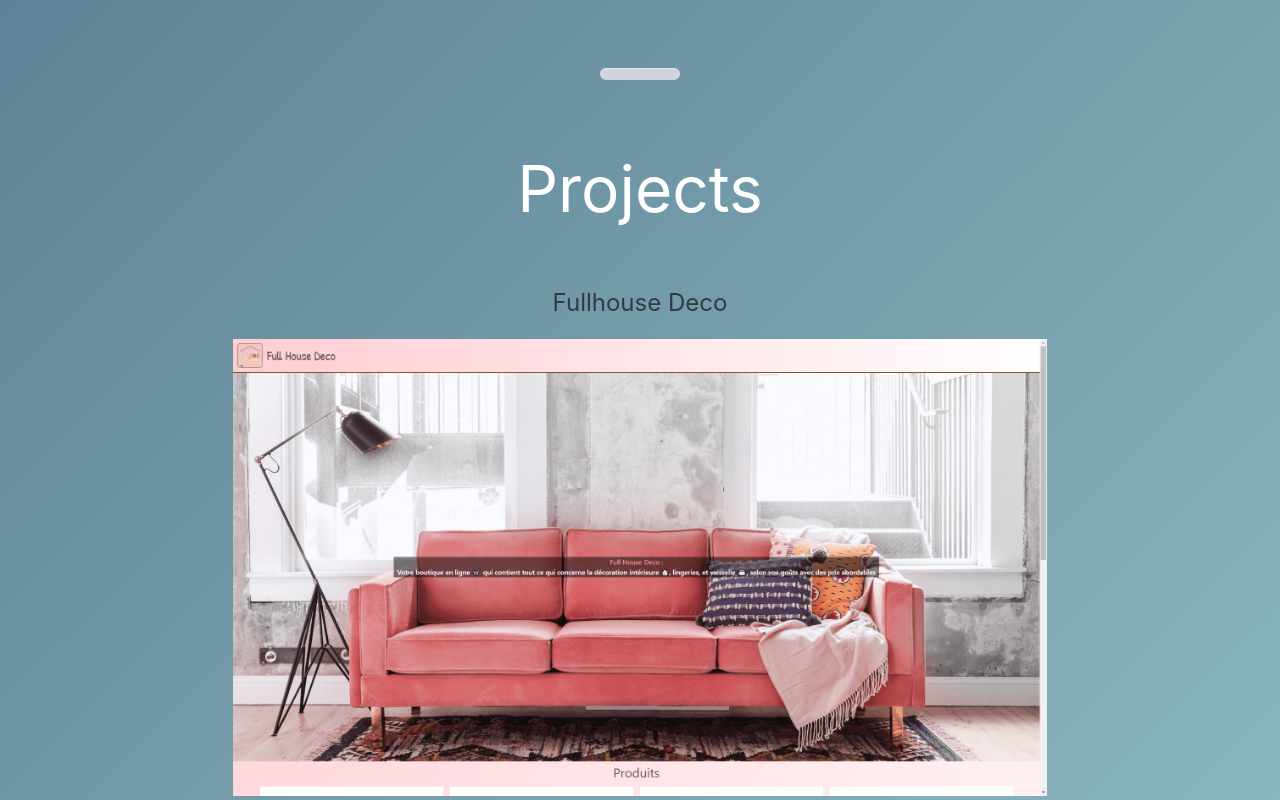
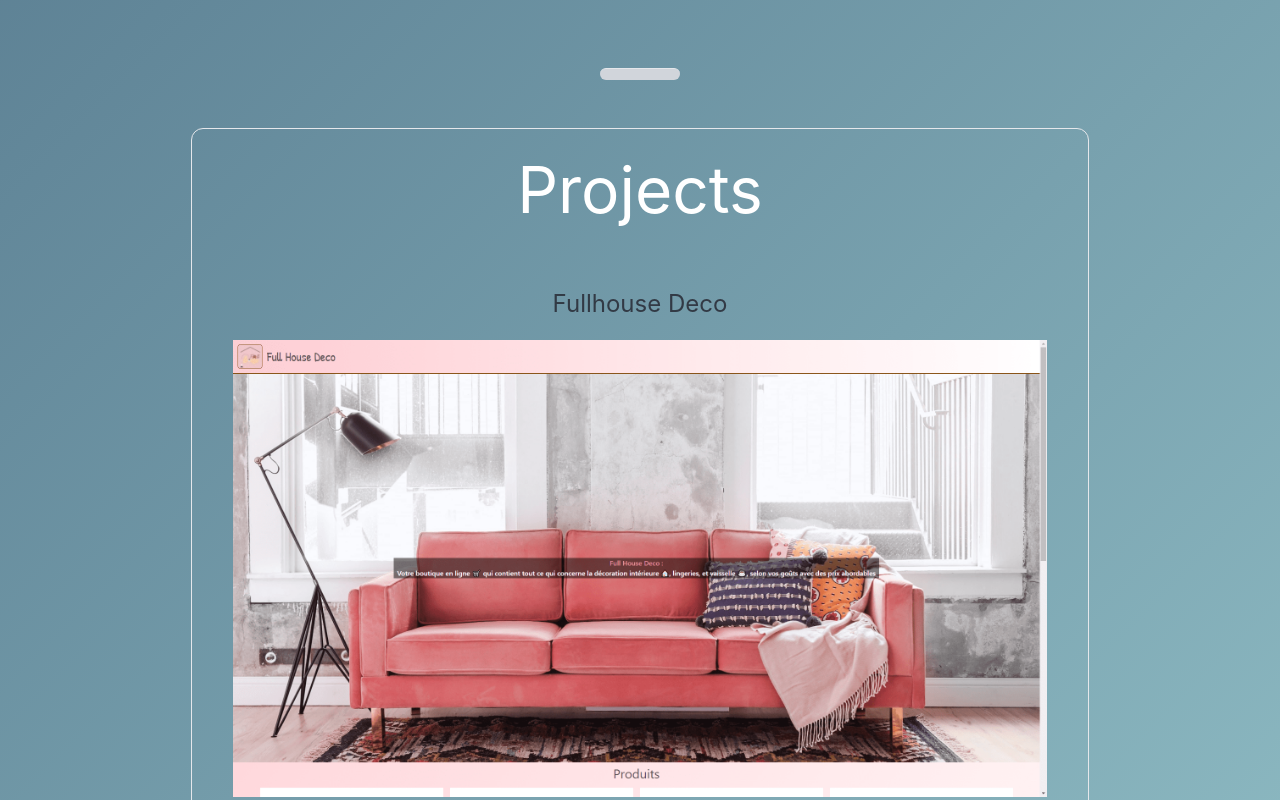
Before and after one commit to allaoua-rico/Purples, a Next.js app: page / in a window 1280 px wide. Shown: the part 1900-2700 px from the top of the page. Built offline with nearby package versions, Linux system fonts and the light colour scheme.

Commit message:
deleting images

```diff
--- a/components/Projects.js
+++ b/components/Projects.js
@@ -6,7 +6,7 @@ import styles from '../styles/Projects.module.css'
 export default function Projects() {
     return (
     <div
-    className='backdrop-blur-3xl flex flex-col justify-center gap-y-5 items-center pt-6 text-white w-screen lg:w-auto rounded-xl'
+    className='border flex flex-col justify-center gap-y-5 items-center pt-6 text-white w-screen lg:w-auto rounded-xl'
     // style={{background:'#5E93AD'}}
     >
         <h2 className={styles.title}>Projects</h2>
```
